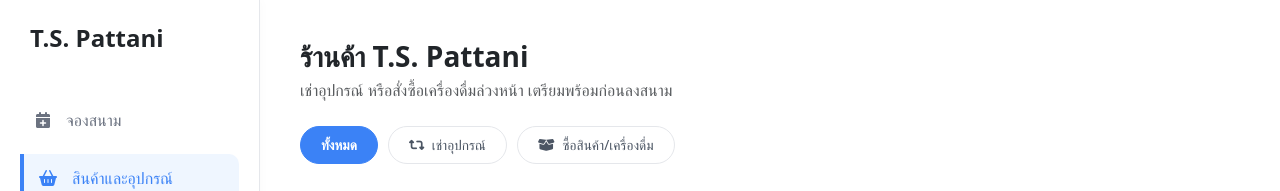
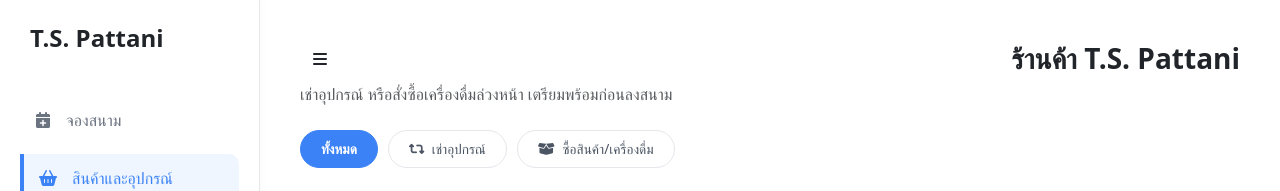
Before and after one commit to Muhammadfarid09/TS.Pattani, a plain HTML site: page user/shop.html in a window 1280 px wide. Shown: the top 191 px of the page. Drawn offline with nearby package versions, Linux system fonts and the light colour scheme; some icons are missing.

Commit message:
Add files via upload

```diff
--- a/user/shop.html
+++ b/user/shop.html
@@ -132,6 +132,9 @@
 
     <div class="main-content">
         <div class="d-flex justify-content-between align-items-center mb-1">
+            <button class="btn btn-primary-clean mobile-menu-btn me-3" onclick="toggleSidebar()">
+            <i class="fa-solid fa-bars"></i>
+        </button>
             <h3 class="fw-bold m-0 text-dark">ร้านค้า T.S. Pattani</h3>
         </div>
         <p class="text-muted mb-4">เช่าอุปกรณ์ หรือสั่งซื้อเครื่องดื่มล่วงหน้า เตรียมพร้อมก่อนลงสนาม</p>
@@ -352,6 +355,10 @@
                 updateCartUI();
             }
         }
+        function toggleSidebar() {
+            const sidebar = document.querySelector('.sidebar');
+            sidebar.classList.toggle('show');
+        }
     </script>
 </body>
 </html>
```
Also changed, not shown: user/history.html (+7 -0 lines), user/home.html (+7 -0 lines), user/profile.html (+7 -0 lines).
